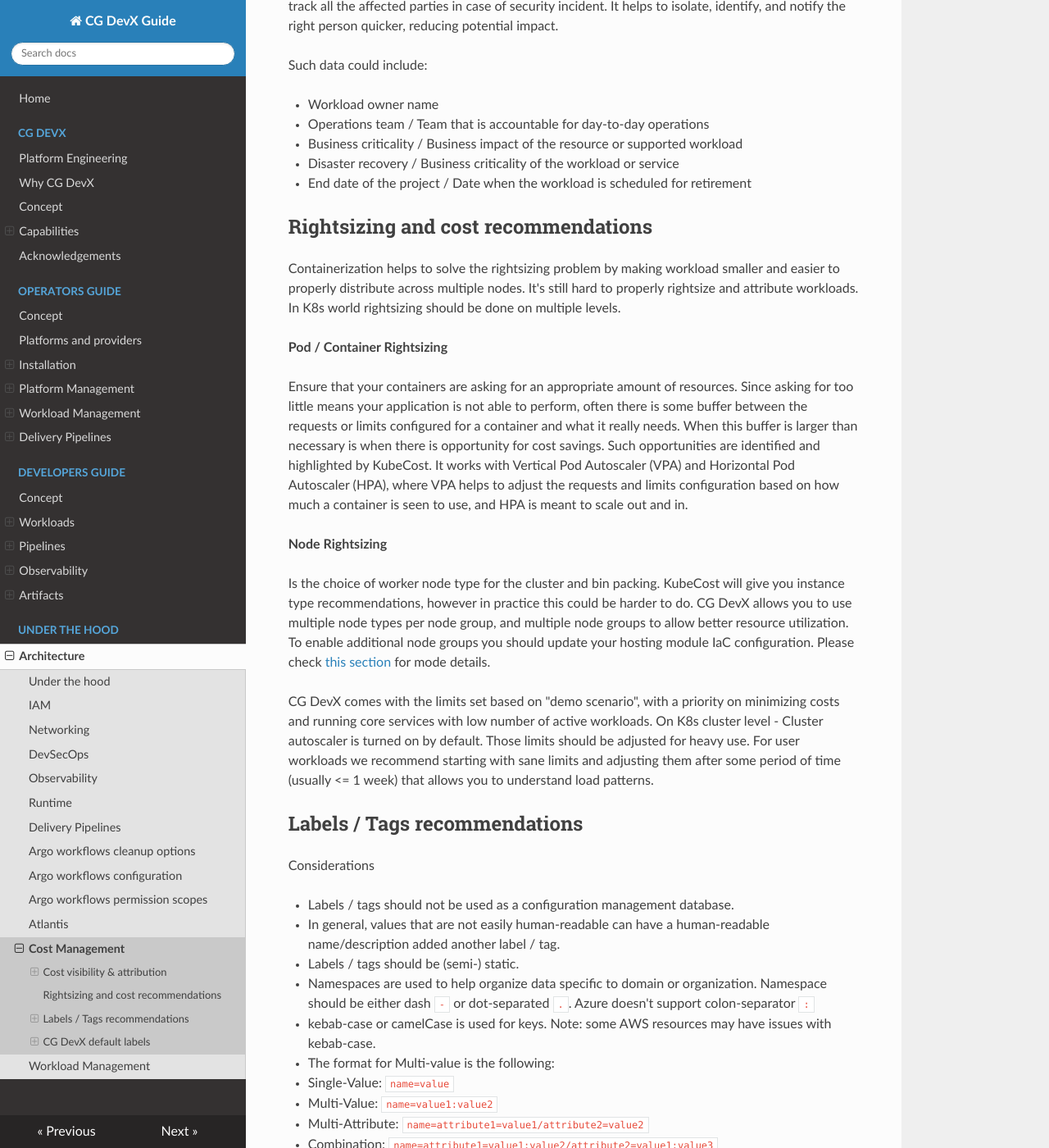
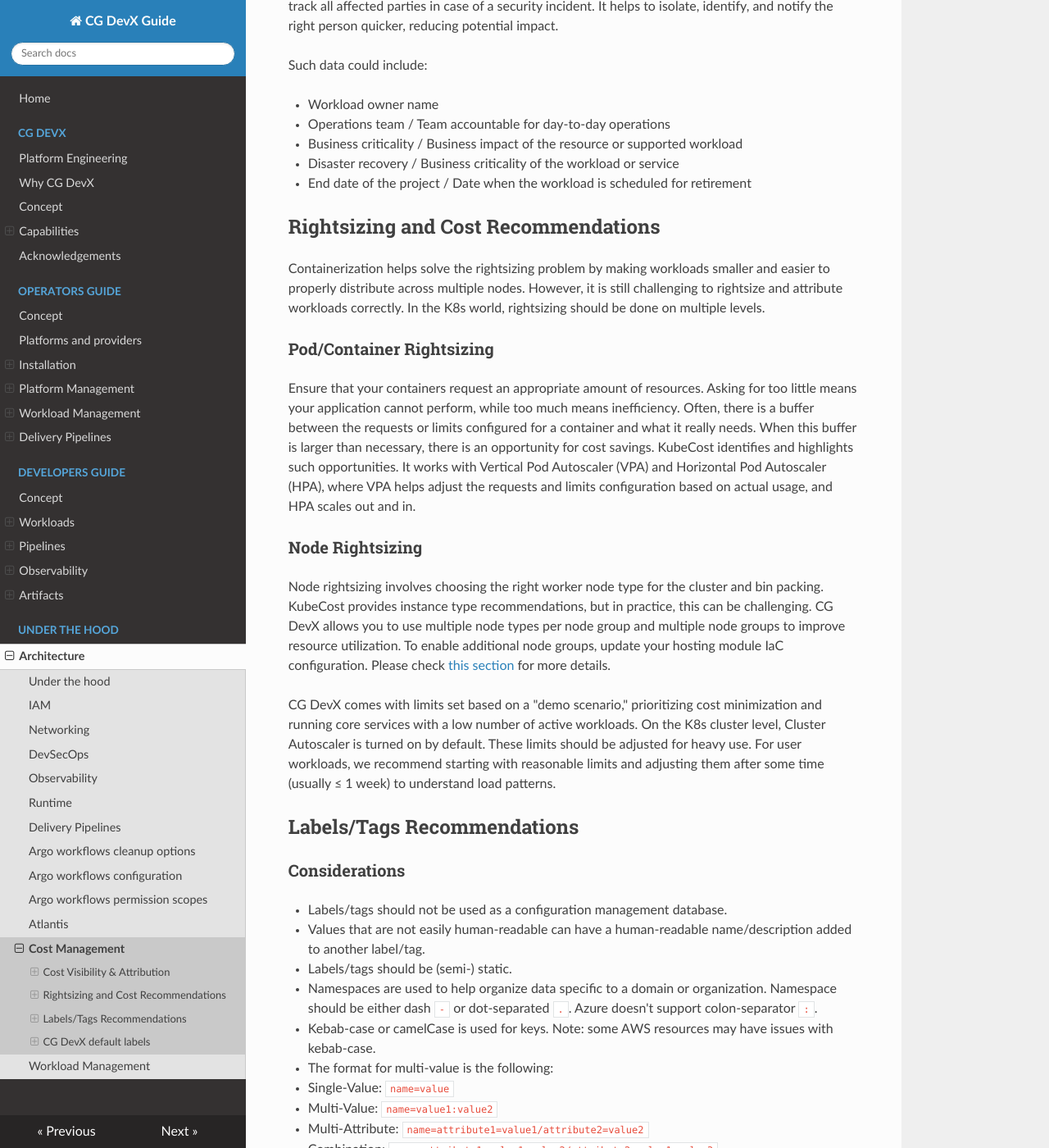
Before and after one commit to CloudGeometry/cg-devx-docs, an MkDocs documentation site: the page built from docs/under_the_hood/cost_management/cost_management.md, in a window 1280 px wide and 1400 px high, scrolled down 920 px. Shown: the whole window at 82% size. Built offline with MkDocs 1.6.1, drawn with Linux system fonts in a browser that asks for light colours; nearby versions of some CDN libraries; a script that is not in the unit is left out; some of the changed text lies outside the part shown.

Commit message:
Update cost_management.md

```diff
--- a/docs/under_the_hood/cost_management/cost_management.md
+++ b/docs/under_the_hood/cost_management/cost_management.md
@@ -1,93 +1,65 @@
 # Cost Management
 
-Our goal is to improve cost visibility and provide cost savings recommendations for the platform, and it's core
-services. To do so CG DevX reference architecture incorporates cloud and in cluster resource labeling / tagging, and
-integrates with real-time cost visibility and insights tools. By default, free version
-of [KubeCost](https://www.kubecost.com/) is installed with the platform and could be replaced
-with [OpenCost](https://www.opencost.io/) or other tools from our integration catalog.
+Our goal is to improve cost visibility and provide cost savings recommendations for the platform and its core services. To achieve this, CG DevX reference architecture incorporates cloud and in-cluster resource labeling/tagging, and integrates with real-time cost visibility and insights tools. By default, the free version of [KubeCost](https://www.kubecost.com/) is installed with the platform and can be replaced with [OpenCost](https://www.opencost.io/) or other tools from our integration catalog.
 
-To properly manage costs user of CG DevX should have full scale cost management (visibility, analysis, optimization,
-governance) AKA FinOps solution.
+To properly manage costs, users of CG DevX should have a full-scale cost management (visibility, analysis, optimization, governance) FinOps solution.
 
-> CG DevX reference architecture could not and should not replace your primary cost management solution.
+> CG DevX reference architecture cannot and should not replace your primary cost management solution.
 
-## Cost visibility & attribution
+## Cost Visibility & Attribution
 
-As with many practices in operations, implementing a labeling / tagging strategy is a process of iteration and
-improvement.
-CG DevX comes with minimalistic set of labels / tags as part of integrated labeling strategy.
-Main goal is to address immediate needs like lineage tracking, cost attribution, and allow user to grow and evolve the
-strategy.
+As with many practices in operations, implementing a labeling/tagging strategy is a process of iteration and improvement. CG DevX comes with a minimalistic set of labels/tags as part of an integrated labeling strategy. The main goal is to address immediate needs like lineage tracking and cost attribution, and allow users to grow and evolve the strategy.
 
-### Cost attribution
+### Cost Attribution
 
-Map spending data to the business allowing setback / chargeback to enable:
+Map spending data to the business to enable setback/chargeback by:
 
-- Meaningful taxonomy of costs
-- Organizational breakdown (by division, business unit, management hierarchy)
-- Functional breakdown (by workload)
-- By cost center, service, or other unit (map to available taxonomy)
+- Creating a meaningful taxonomy of costs
+- Providing an organizational breakdown (by division, business unit, management hierarchy)
+- Offering a functional breakdown (by workload)
+- Classifying by cost center, service, or other unit (map to available taxonomy)
 
 ### Secure Operations
 
-By using shared ownership and consumer information associated with resources you could quickly track all the affected
-parties in case of security incident. It helps to isolate, identify, and notify the right person quicker, reducing
-potential impact.
+By using shared ownership and consumer information associated with resources, you can quickly track all affected parties in case of a security incident. It helps to isolate, identify, and notify the right person quicker, reducing potential impact.
 
 Such data could include:
 
 - Workload owner name
-- Operations team / Team that is accountable for day-to-day operations
+- Operations team / Team accountable for day-to-day operations
 - Business criticality / Business impact of the resource or supported workload
 - Disaster recovery / Business criticality of the workload or service
 - End date of the project / Date when the workload is scheduled for retirement
 
-## Rightsizing and cost recommendations
+## Rightsizing and Cost Recommendations
 
-Containerization helps to solve the rightsizing problem by making workload smaller and easier to properly distribute
-across multiple nodes. It's still hard to properly rightsize and attribute workloads. In K8s world rightsizing should be
-done on multiple levels.
+Containerization helps solve the rightsizing problem by making workloads smaller and easier to properly distribute across multiple nodes. However, it is still challenging to rightsize and attribute workloads correctly. In the K8s world, rightsizing should be done on multiple levels.
 
-**Pod / Container Rightsizing**
+### Pod/Container Rightsizing
 
-Ensure that your containers are asking for an appropriate amount of resources. Since asking for too little means your
-application is not able to perform, often there is some buffer between the requests or limits configured for a container
-and what it really needs. When this buffer is larger than necessary is when there is opportunity for cost savings.
-Such opportunities are identified and highlighted by KubeCost. It works with Vertical Pod Autoscaler (VPA) and
-Horizontal Pod Autoscaler (HPA), where VPA helps to adjust the requests and limits configuration based on how much a
-container is seen to use, and HPA is meant to scale out and in.
+Ensure that your containers request an appropriate amount of resources. Asking for too little means your application cannot perform, while too much means inefficiency. Often, there is a buffer between the requests or limits configured for a container and what it really needs. When this buffer is larger than necessary, there is an opportunity for cost savings. KubeCost identifies and highlights such opportunities. It works with Vertical Pod Autoscaler (VPA) and Horizontal Pod Autoscaler (HPA), where VPA helps adjust the requests and limits configuration based on actual usage, and HPA scales out and in.
 
-**Node Rightsizing**
+### Node Rightsizing
 
-Is the choice of worker node type for the cluster and bin packing. KubeCost will give you instance type recommendations,
-however in practice this could be harder to do. CG DevX allows you to use multiple node types per node group, and
-multiple node groups to allow better resource utilization. To enable additional node groups you should update your
-hosting module IaC configuration. Please
-check [this section](../../operators_guide/platform_management/iac/core_infrastructure_management.md) for mode details.
+Node rightsizing involves choosing the right worker node type for the cluster and bin packing. KubeCost provides instance type recommendations, but in practice, this can be challenging. CG DevX allows you to use multiple node types per node group and multiple node groups to improve resource utilization. To enable additional node groups, update your hosting module IaC configuration. Please check [this section](../../operators_guide/platform_management/iac/core_infrastructure_management.md) for more details.
 
-CG DevX comes with the limits set based on "demo scenario", with a priority on minimizing costs and running core
-services with low number of active workloads. On K8s cluster level - Cluster autoscaler is turned on by default. Those
-limits should be adjusted for heavy use.
-For user workloads we recommend starting with sane limits and adjusting them after some period of time (usually <= 1
-week) that allows you to understand load patterns.
+CG DevX comes with limits set based on a "demo scenario," prioritizing cost minimization and running core services with a low number of active workloads. On the K8s cluster level, Cluster Autoscaler is turned on by default. These limits should be adjusted for heavy use. For user workloads, we recommend starting with reasonable limits and adjusting them after some time (usually ≤ 1 week) to understand load patterns.
 
-## Labels / Tags recommendations
+## Labels/Tags Recommendations
 
-Considerations
+### Considerations
 
-- Labels / tags should not be used as a configuration management database.
-- In general, values that are not easily human-readable can have a human-readable name/description added another label /
-  tag.
-- Labels / tags should be (semi-) static.
-- Namespaces are used to help organize data specific to domain or organization. Namespace should be either dash `-` or
-  dot-separated `.`. Azure doesn't support colon-separator `:`
-- kebab-case or camelCase is used for keys. Note: some AWS resources may have issues with kebab-case.
-- The format for Multi-value is the following:
+- Labels/tags should not be used as a configuration management database.
+- Values that are not easily human-readable can have a human-readable name/description added to another label/tag.
+- Labels/tags should be (semi-) static.
+- Namespaces are used to help organize data specific to a domain or organization. Namespace should be either dash `-` or dot-separated `.`. Azure doesn't support colon-separator `:`.
+- Kebab-case or camelCase is used for keys. Note: some AWS resources may have issues with kebab-case.
+- The format for multi-value is the following:
   - Single-Value: `name=value`
   - Multi-Value: `name=value1:value2`
   - Multi-Attribute: `name=attribute1=value1/attribute2=value2`
   - Combination: `name=attribute1=value1:value2/attribute2=value1:value3`
-- When date-ime data is stored in labels / tags the UTC ISO 8061 standard is used.
+- When date-time data is stored in labels/tags, the UTC ISO 8061 standard is used.
 
 ### Cloud Resources Labels / Tags
 
```
